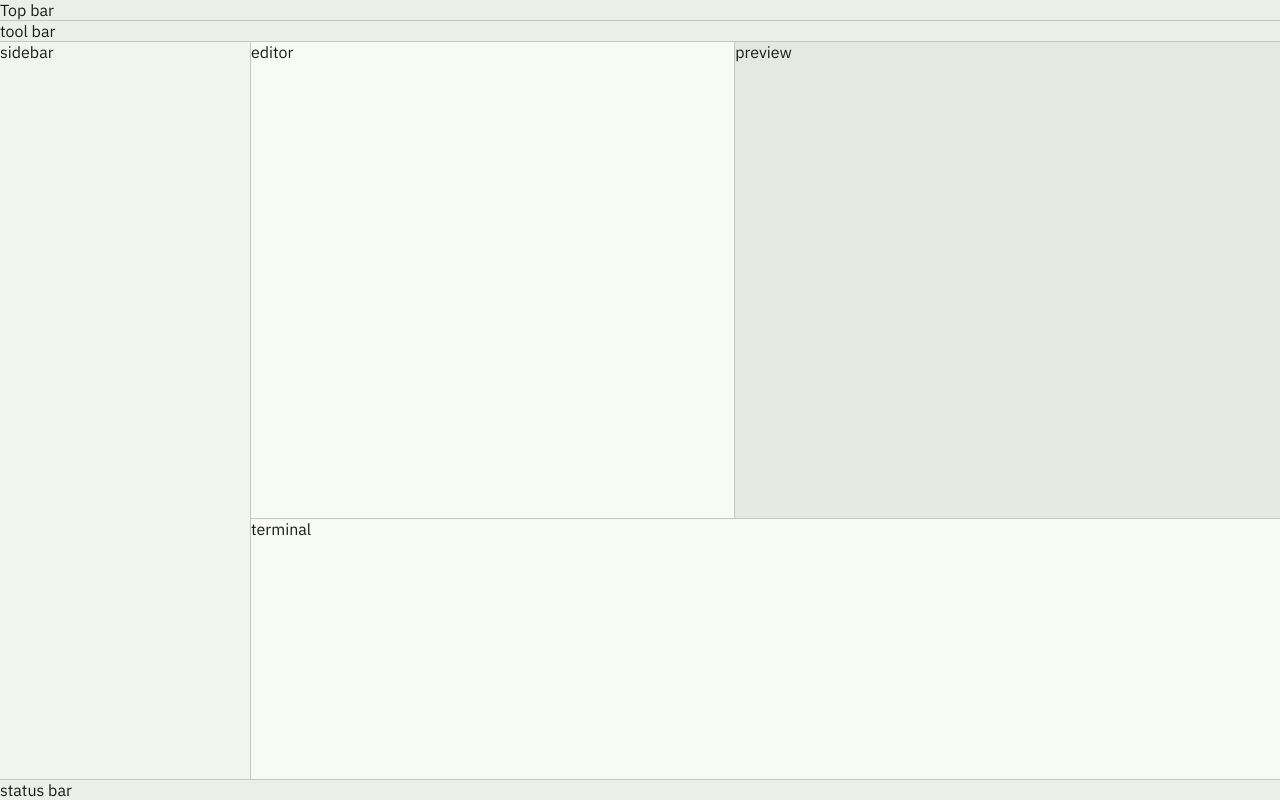
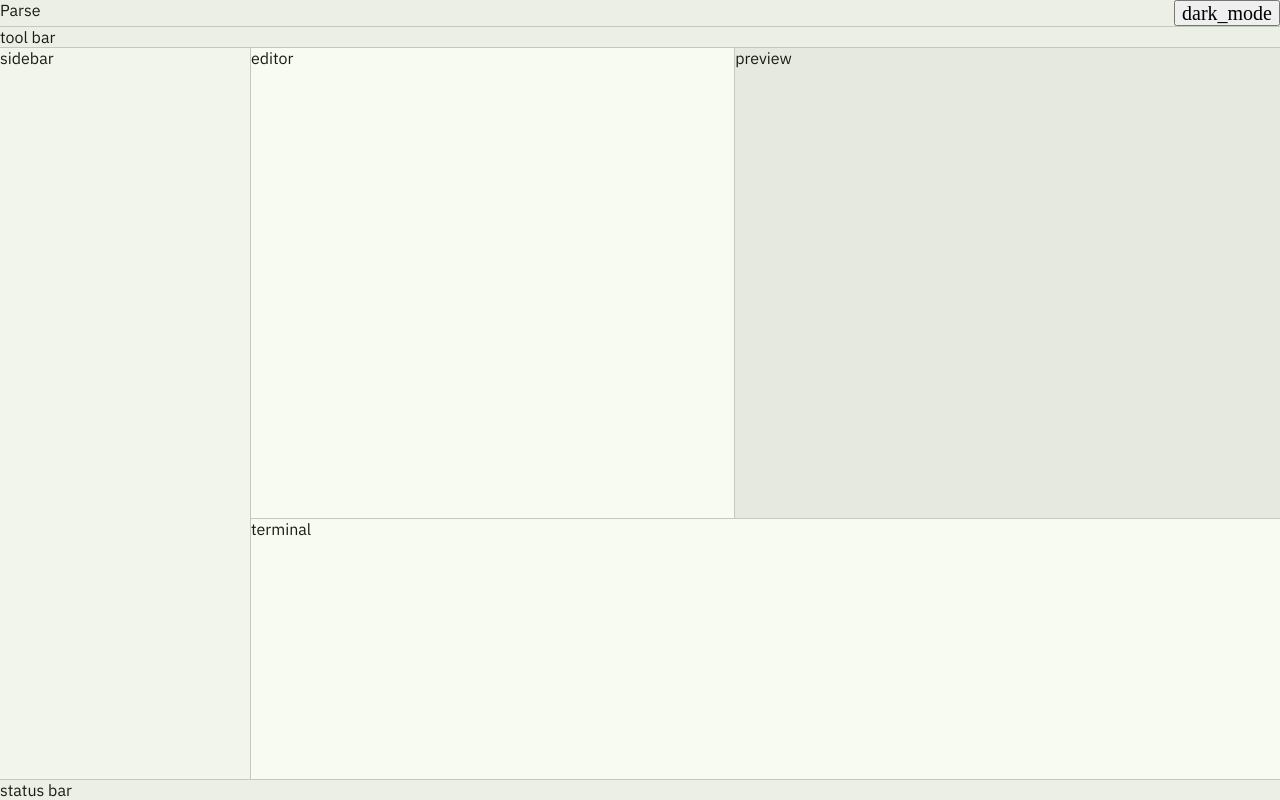
Before and after one commit to S3nc0/parse, a React (Vite) app: page / in a window 1280 px wide. Built offline with nearby package versions, Linux system fonts and the light colour scheme.

Commit message:
Add app name and theme button in topbar

```diff
--- a/src/App.css
+++ b/src/App.css
@@ -9,6 +9,8 @@ body {
 }
 
 header {
+  display: flex;
+  justify-content: space-between;
   background-color: var(--surface-container);
   border-bottom: 1px solid var(--outline-variant);
 }
--- a/src/TopBar.tsx
+++ b/src/TopBar.tsx
@@ -1,7 +1,10 @@
 function TopBar(){
     return (
     <header>
-        Top bar
+        <span>Parse</span>
+        <button className="theme-toggle">
+            <span className="icon">dark_mode</span>
+        </button>
     </header>
     );
 }
```
